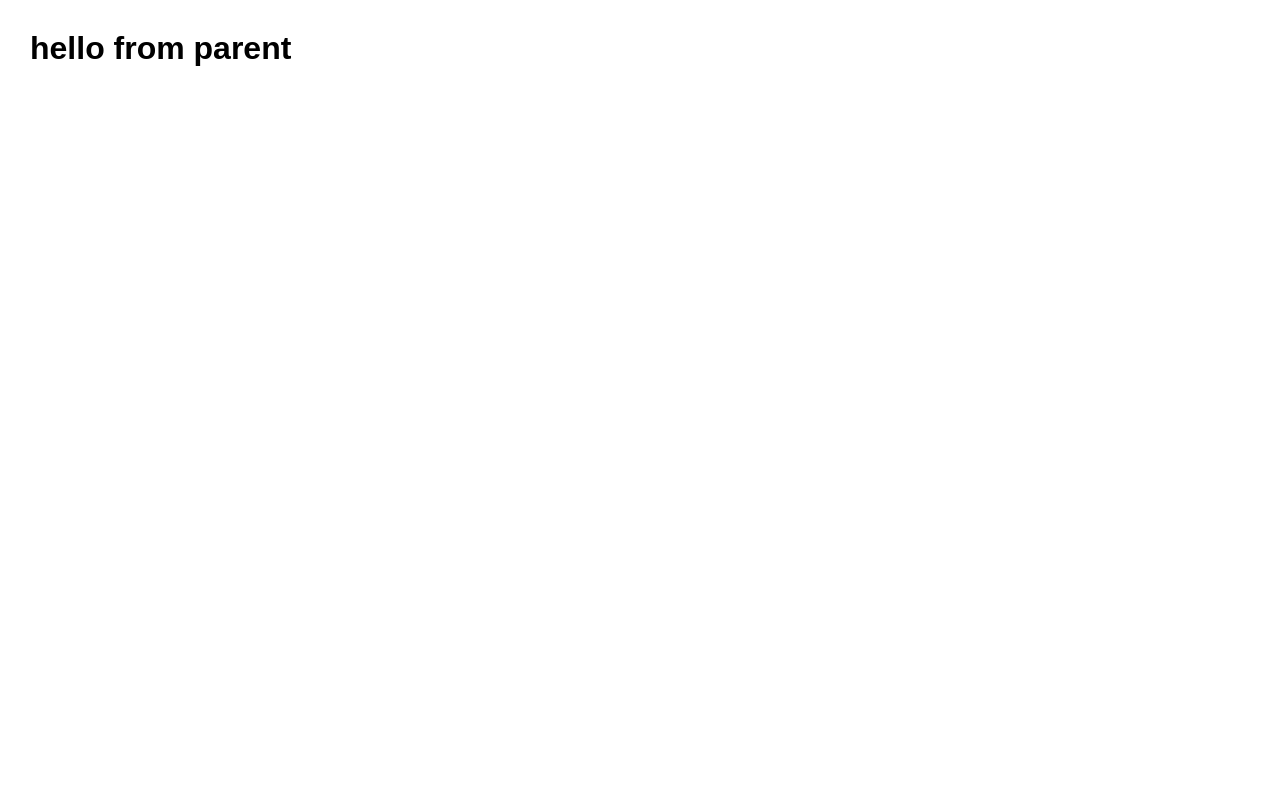
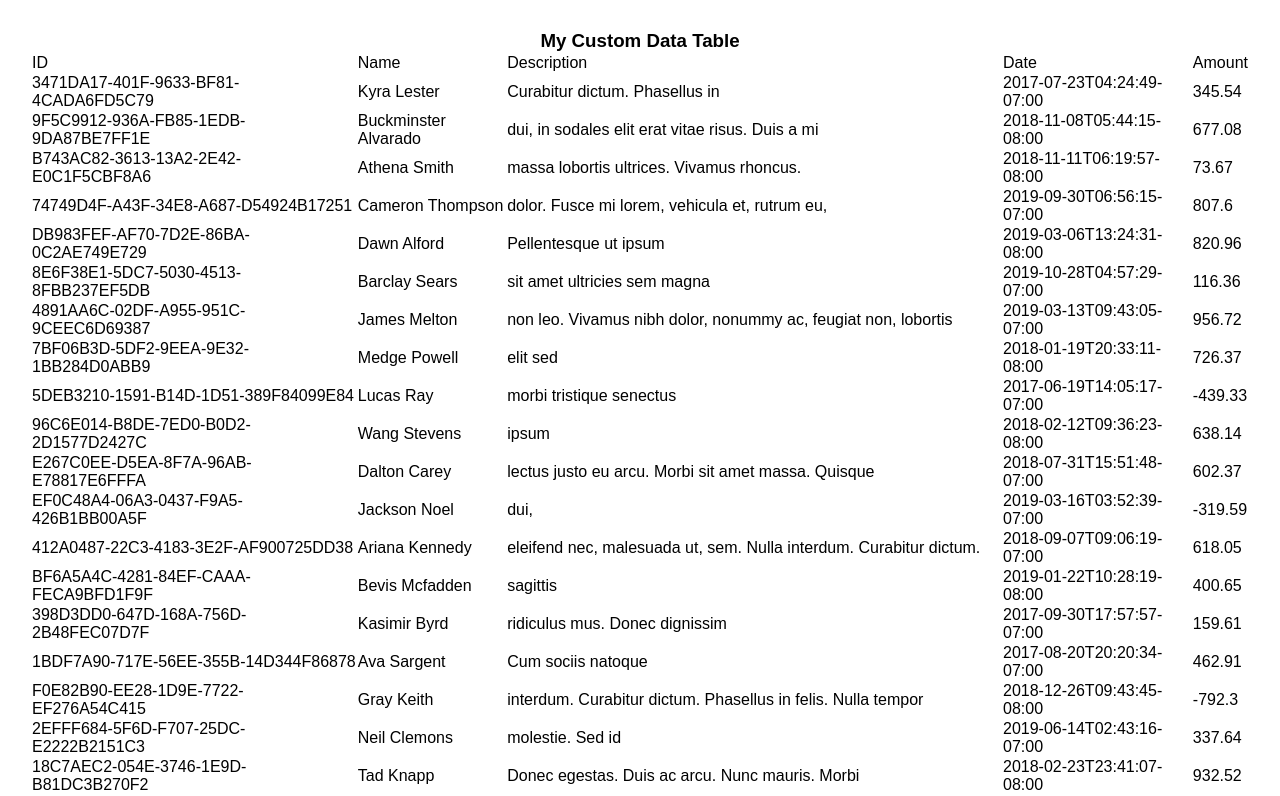
Before and after one commit to Yezuz05/vue-data-table, a Vue app: page / in a window 1280 px wide. Shown: the top 796 px of the page. Built offline with nearby package versions, Linux system fonts and the light colour scheme; a web font is replaced by a local one.

Commit message:
feta: passing data and columns to table component

```diff
--- a/src/App.vue
+++ b/src/App.vue
@@ -1,16 +1,45 @@
 <template>
   <div id="app">
-    <DataTable msg="hello from parent" />
+    <h3>My Custom Data Table</h3>
+    <DataTable :dataSource="payments" :columns="columns" />
   </div>
 </template>
 
 <script>
 import DataTable from './components/DataTable.vue'
+import { payments } from './payments.js'
 
 export default {
   name: 'app',
   components: {
     DataTable
+  },
+  data () {
+    return {
+      payments,
+      columns: [
+        {
+          title: 'ID',
+          dataIndex: 'id'
+        },
+        {
+          title: 'Name',
+          dataIndex: 'name'
+        },
+        {
+          title: 'Description',
+          dataIndex: 'description'
+        },
+        {
+          title: 'Date',
+          dataIndex: 'date'
+        },
+        {
+          title: 'Amount',
+          dataIndex: 'amount'
+        }
+      ]
+    }
   }
 }
 </script>
@@ -18,5 +47,6 @@ export default {
 <style lang="scss">
   div#app {
     padding: 30px;
+    text-align: center;
   }
 </style>
--- a/src/components/DataTable.vue
+++ b/src/components/DataTable.vue
@@ -1,16 +1,44 @@
 <template>
-    <h1>{{msg}}</h1>
+    <div id="data-table">
+        <table class="table">
+            <thead>
+                <tr>
+                    <td v-for="(column, index) in tableColumns" :key="index">{{column.title}}</td>
+                </tr>
+            </thead>
+            <tbody>
+                <tr v-for="(row, rowIndex) in tableData" :key="rowIndex">
+                    <td v-for="(column, index) in tableColumns" :key="index">{{row[column.dataIndex]}}</td>
+                </tr>
+            </tbody>
+        </table>
+    </div>
 </template>
 
 <script>
 export default {
     name: 'DataTable',
     props: {
-        msg: String
+        dataSource:Array,
+        columns:Array
+    },
+    data() {
+        return {
+            tableData: this.dataSource,
+            tableColumns: this.columns
+        }
+    },
+    mounted() {
     }
 }
 </script>
 
 <style lang="scss" scoped>
-
+    #data-table {
+        width: 100%;
+        .table {
+            width: inherit;
+            text-align: left;
+        }
+    }
 </style>
```
